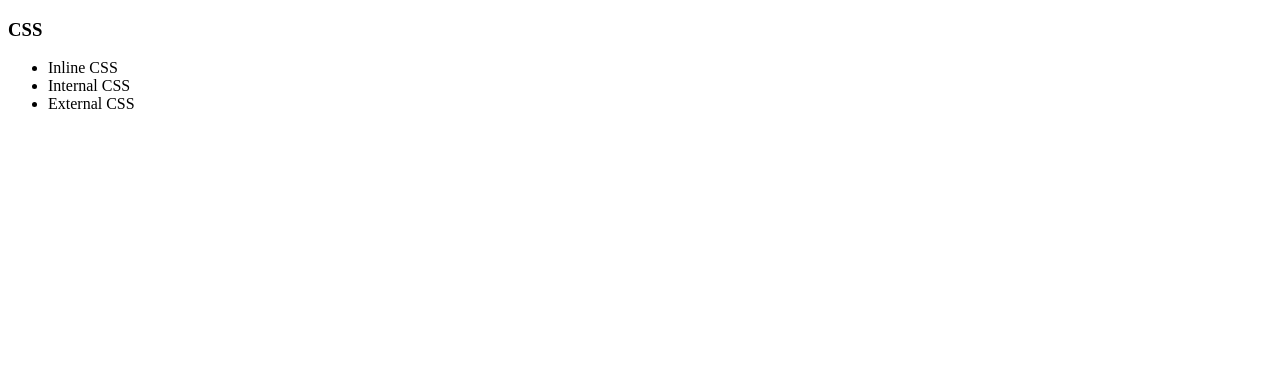
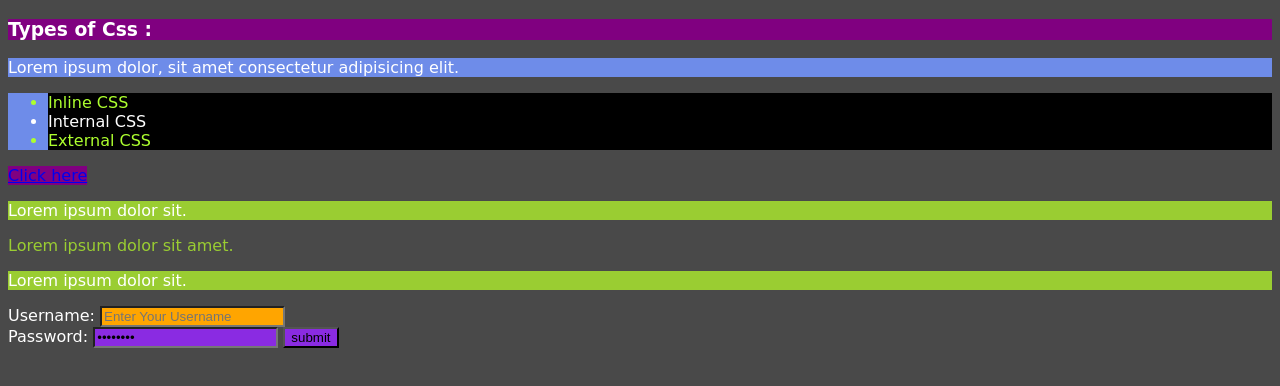
Before and after one commit to nihalmachhi2006/Marquee, a plain HTML site: page dev/CSS/main.html in a window 1280 px wide. Drawn offline with Linux system fonts and the light colour scheme.

Commit message:
selector in CSS

```diff
--- a/dev/CSS/main.html
+++ b/dev/CSS/main.html
@@ -1,20 +1,80 @@
-<!DOCTYPE html>
+<!doctype html>
 <html lang="en">
   <head>
-    <meta charset="UTF-8">
-    <meta name="viewport" content="width=device-width, initial-scale=1.0">
+    <meta charset="UTF-8" />
+    <meta name="viewport" content="width=device-width, initial-scale=1.0" />
     <title>Document</title>
-    <link rel="stylesheet" href="style.css">
+    <link rel="stylesheet" href="style.css" />
     <style>
-
+      ul {
+        color: rgb(238, 116, 136);
+      }
+      .formatting {
+        background: #6e8ce9;
+      }
+      #info,
+      #click {
+        background-color: purple;
+      }
+      ul li {
+        color: greenyellow;
+        background: black;
+      }
+      div ~ p {
+        color: yellowgreen;
+      }
+      div > p {
+        background: yellowgreen;
+      }
+      input[value] {
+        background: blueviolet;
+      }
+      input[placeholder] {
+        background-color: orange;
+      }
+      a:hover {
+        font-size: 60px;
+        animation-duration: 7ms;
+        color: yellowgreen;
+      }
     </style>
   </head>
   <body>
-    <h3>CSS</h3>
-    <ul>
+    <h3 id="info">Types of Css :</h3>
+    <p class="formatting">
+      Lorem ipsum dolor, sit amet consectetur adipisicing elit.
+    </p>
+    <ul class="formatting">
       <li>Inline CSS</li>
-        <li>Internal CSS</li>
+      <li style="color: white">Internal CSS</li>
       <li>External CSS</li>
     </ul>
+    <a href="#" id="click">Click here</a>
+
+    <section>
+      <div>
+        <p>Lorem ipsum dolor sit.</p>
+      </div>
+      <p>Lorem ipsum dolor sit amet.</p>
+    </section>
+    <div>
+      <p>Lorem ipsum dolor sit.</p>
+    </div>
+    <form
+      action="
+    "
+      method="get"
+    >
+      <label for="name"></label>Username:
+      <input
+        type="text"
+        name="name"
+        id="name"
+        placeholder="Enter Your Username"
+      /><br />
+      <label for="name"></label>Password:
+      <input type="password" name="password" id="password" value="password" />
+      <input type="submit" value="submit" />
+    </form>
   </body>
 </html>
--- a/dev/CSS/style.css
+++ b/dev/CSS/style.css
@@ -0,0 +1,5 @@
+body{
+    background: #494949;
+    color: white;
+    font-family: cursive;
+}
```
Lines whose indentation alone changed are shown as unchanged.
